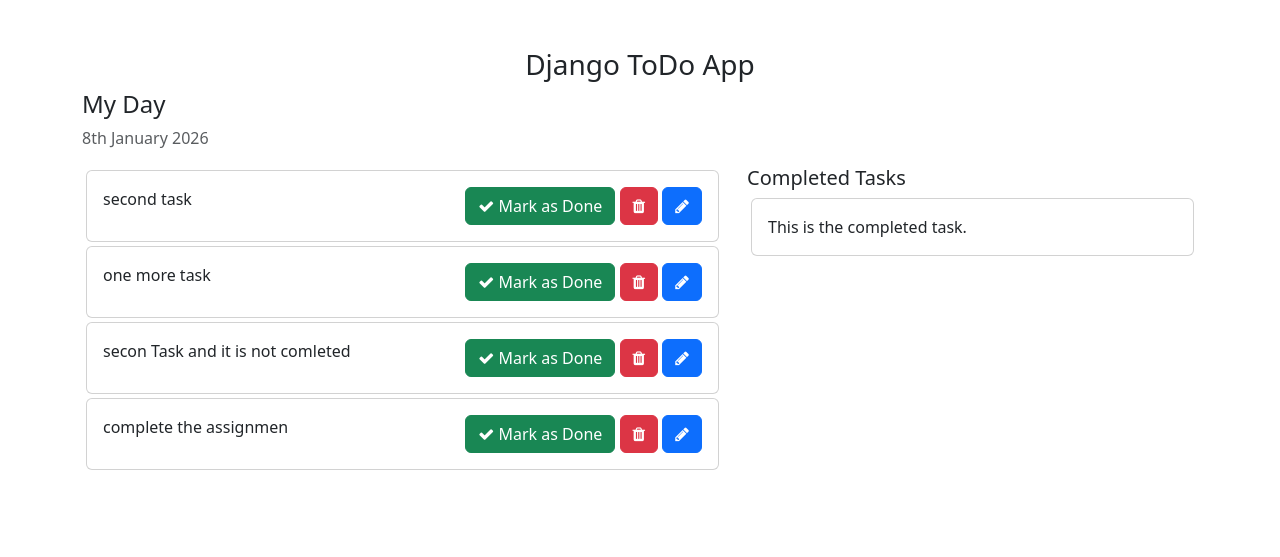
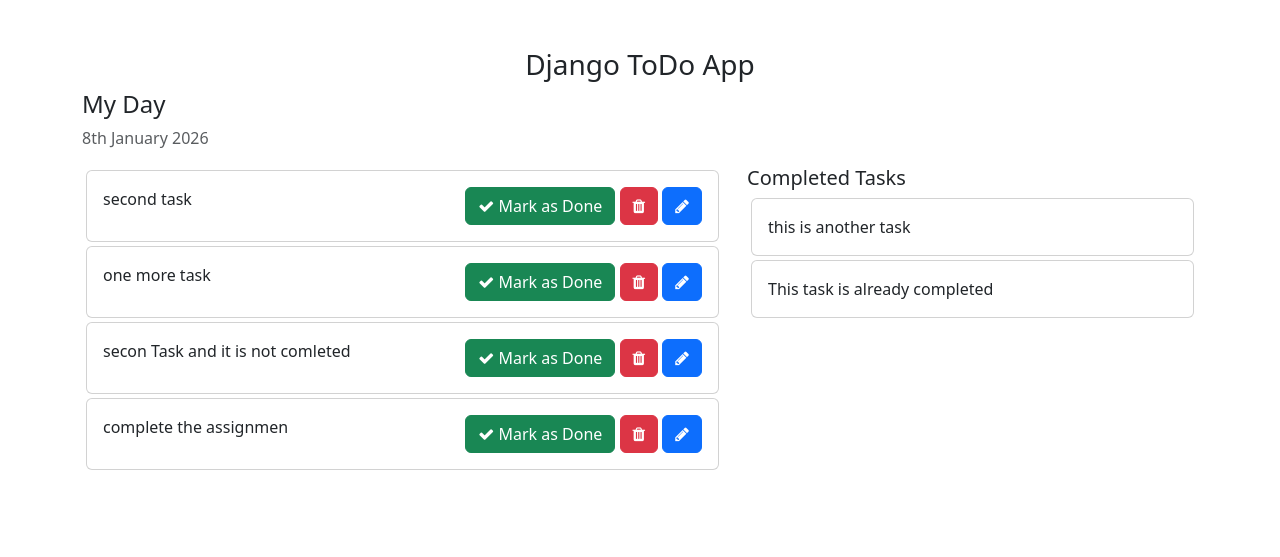
Before and after one commit to dhruv-gautam-dev/django-dolist, a Django app: page / in a window 1280 px wide. Shown: the top 557 px of the page. Run offline with Django 5.2, Linux system fonts and the light colour scheme; data comes from the database, SQL or seed files in the repository; both versions use the stored data as it was after the commit.

Commit message:
FEAT: now you can see your completed tasks

```diff
--- a/templates/home.html
+++ b/templates/home.html
@@ -56,9 +56,13 @@
         <div class="col-md-5 col-lg-5">
           <h5>Completed Tasks</h5>
           <!-- List of all the tasks that have completed -->
+
+          {%for compTask in completed_tasks%}
           <div class="card m-1">
-            <div class="card-body">This is the completed task.</div>
+            <div class="card-body">{{compTask.task}}</div>
           </div>
+
+          {% endfor %}
         </div>
       </div>
       <div class="row">
--- a/todo_main/views.py
+++ b/todo_main/views.py
@@ -5,6 +5,7 @@ from todo.models import Task
 
 def home(request):
     tasks = Task.objects.filter(is_completed=False).order_by("-updated_at")
-    print(tasks)
-    context = {"tasks": tasks}
+    completed_tasks = Task.objects.filter(is_completed=True).order_by("-updated_at")
+
+    context = {"tasks": tasks, "completed_tasks": completed_tasks}
     return render(request, "home.html", context)
```
Also changed, not shown: db.sqlite3.
